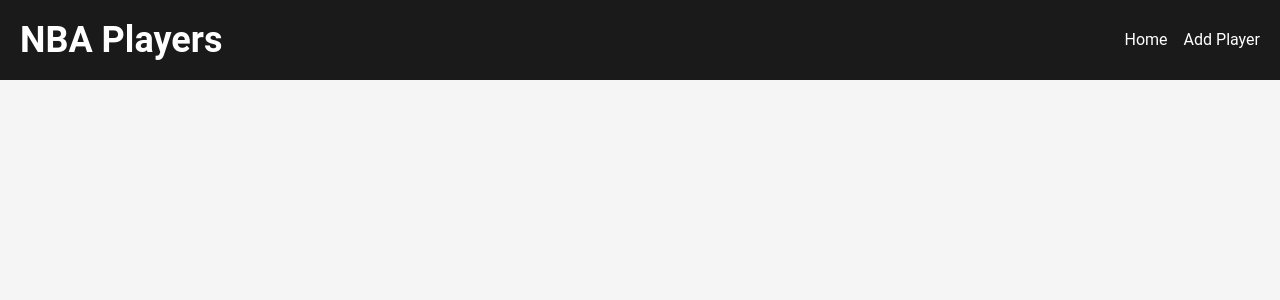
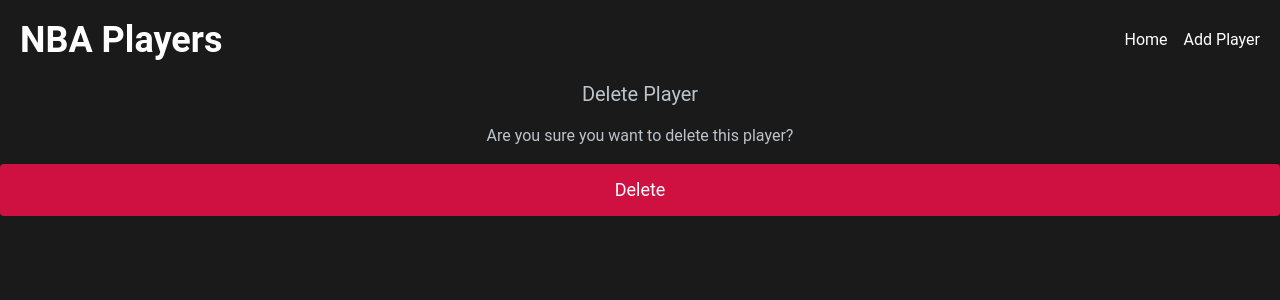
Before and after one commit to AveJaPl/nba_ts, a React (Vite) app in the folder nba_ts/client/: page /deletePlayer/1 in a window 1280 px wide. Shown: the top 300 px of the page. Built offline with nearby package versions, Linux system fonts and the light colour scheme; what @vitejs/plugin-react-swc would draw is missing.

Commit message:
delete player function added

```diff
--- /dev/null
+++ b/nba_ts/client/src/components/DeletePlayer.tsx
@@ -0,0 +1,27 @@
+import { useNavigate, useParams } from 'react-router';
+import axios from 'axios';
+
+const DeletePlayer = () => {
+    const { id } = useParams();
+    const navigate = useNavigate();
+
+    const deletePlayer = async () => {
+        try {
+            await axios.delete(`http://localhost:3000/deletePlayer/${id}`);
+            navigate('/');
+        } catch (error) {
+            console.log(error);
+        }
+    }
+
+    return (
+        <div className=" bg-dark-primary h-screen w-full flex flex-col items-center text-nba-gray">
+            <h1 className=" text-xl text-nba-gray">Delete Player</h1>
+            <p className='mt-4'>Are you sure you want to delete this player?</p>
+            <button className="mt-4 w-full bg-nba-red hover:text-nba-gray text-white p-3 rounded text-lg transition duration-300" onClick={deletePlayer}>Delete</button>
+        </div>
+    )
+}
+
+
+export default DeletePlayer
--- a/nba_ts/client/src/routes/index.tsx
+++ b/nba_ts/client/src/routes/index.tsx
@@ -3,6 +3,7 @@
 import EditPlayer from "../pages/EditPlayer";
 import Header from "../components/Header";
 import NewPlayer from "../components/NewPlayer";
+import DeletePlayer from "../components/DeletePlayer";
 
 
 const AppRoutes = () => {
@@ -13,6 +14,7 @@
                 <Route path="/" element={<Home />} />
                 <Route path="/editPlayer/:id" element={<EditPlayer/>} />
                 <Route path="/addPlayer" element={<NewPlayer/>} />
+                <Route path="/deletePlayer/:id" element={<DeletePlayer/>} />
             </Routes>
         </Router>
     )
```
Also changed, not shown: 2 other files (tests, documents, lock files or other folders).
